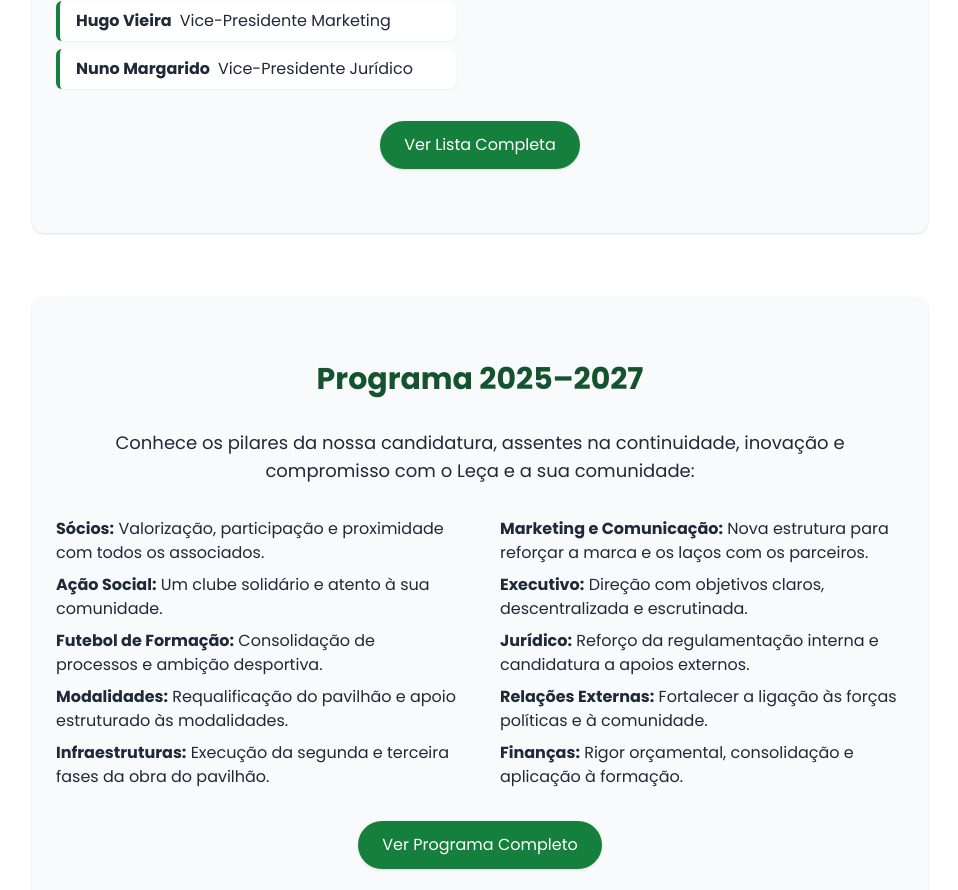
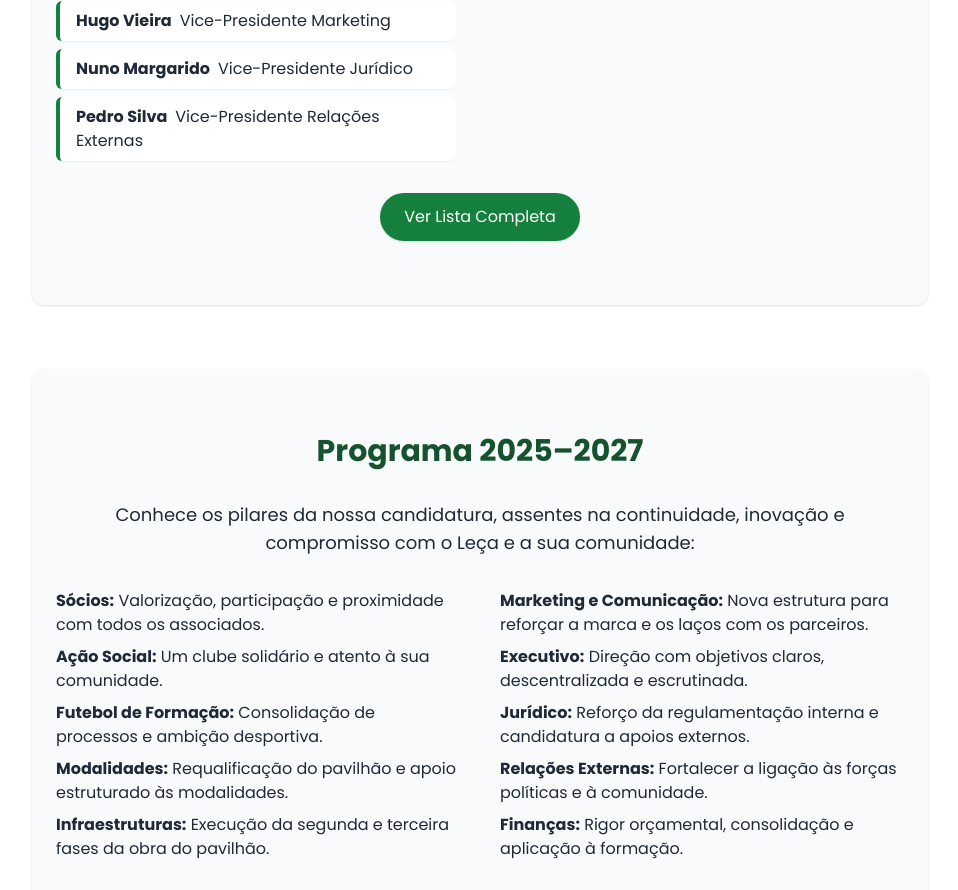
Before and after one commit to joaoplaranjeira/somosleca, a plain HTML site: page index2.html in a window 1280 px wide. Shown: the part 1215-2105 px from the top of the page, without its empty margins (160-1118 px from the left). Drawn offline with nearby package versions, Linux system fonts and the light colour scheme.

Commit message:
Update index2.html

```diff
--- a/index2.html
+++ b/index2.html
@@ -43,6 +43,7 @@
           <li class="bg-white border-l-4 border-green-700 px-4 py-2 rounded-md shadow-sm"><strong>Luis Neto</strong><span class="ml-2">Vice-Presidente Património</span></li>
           <li class="bg-white border-l-4 border-green-700 px-4 py-2 rounded-md shadow-sm"><strong>Hugo Vieira</strong><span class="ml-2">Vice-Presidente Marketing</span></li>
           <li class="bg-white border-l-4 border-green-700 px-4 py-2 rounded-md shadow-sm"><strong>Nuno Margarido</strong><span class="ml-2">Vice-Presidente Jurídico</span></li>
+          <li class="bg-white border-l-4 border-green-700 px-4 py-2 rounded-md shadow-sm"><strong>Pedro Silva</strong><span class="ml-2">Vice-Presidente Relações Externas</span></li>
         </ul>
       </div>
       <div>
```
